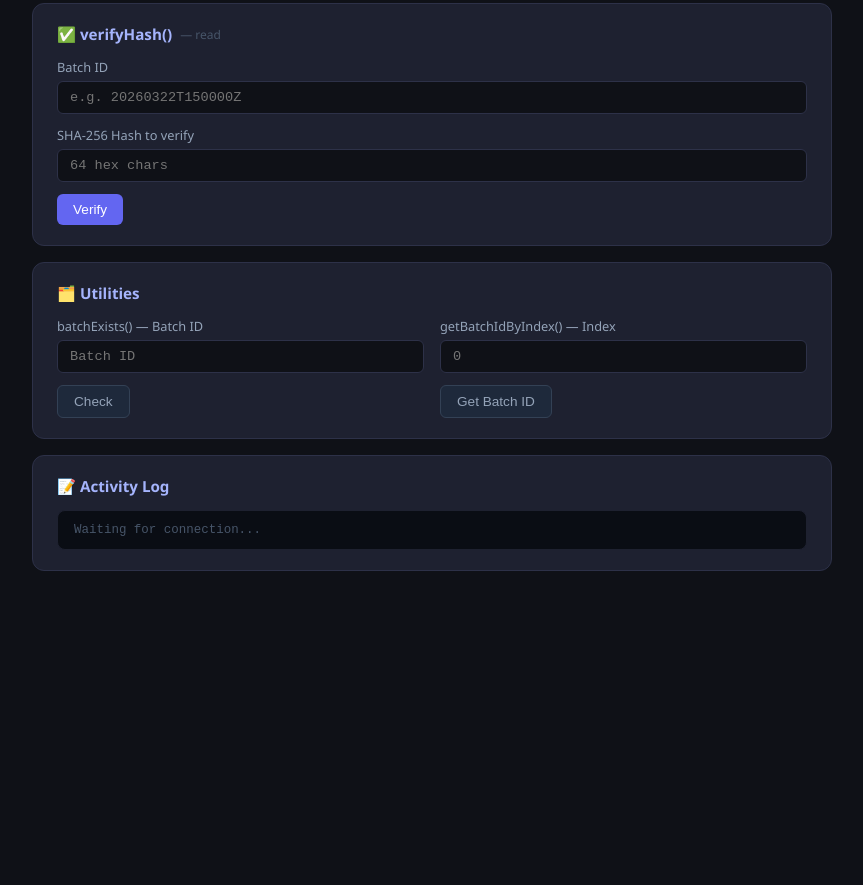
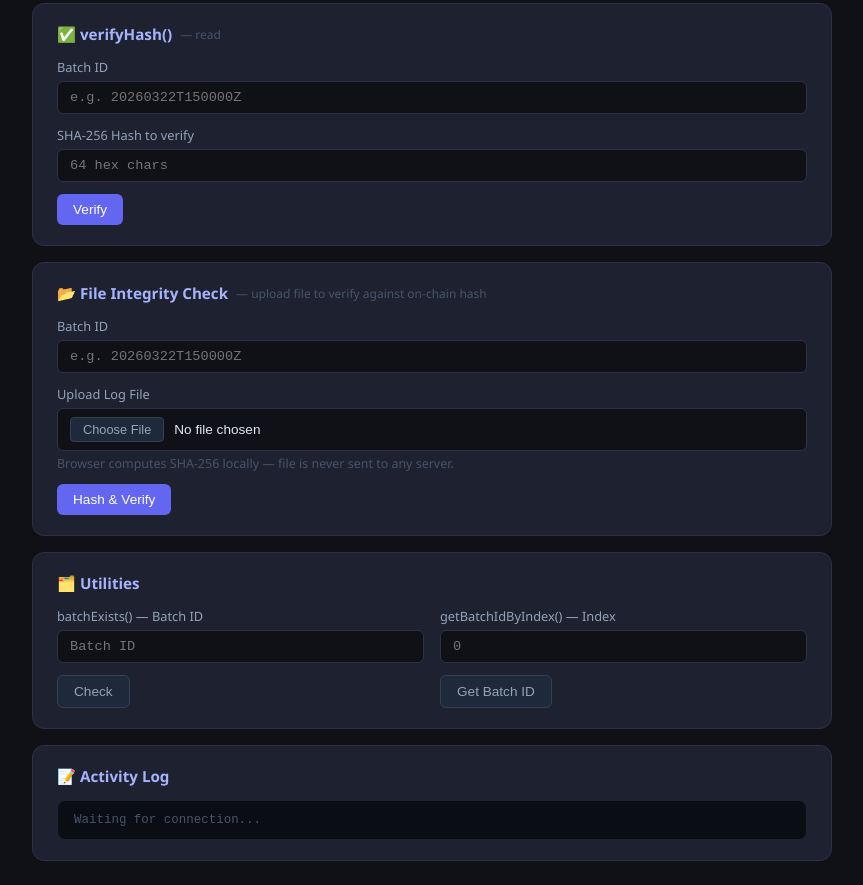
Before and after one commit to ccmp606/proj-611, a plain HTML site: page frontend/index.html in a window 1280 px wide. Shown: the part 817-1702 px from the top of the page, without its empty margins (208-1071 px from the left). Before the commit the page ends 1412 px from the top, so only its background shows below. Drawn offline with nearby package versions, Linux system fonts and the light colour scheme.

Commit message:
Updated FE

```diff
--- a/frontend/index.html
+++ b/frontend/index.html
@@ -172,6 +172,28 @@
 
     .helper { font-size: 0.78rem; color: #475569; margin-top: 4px; }
 
+    .file-input {
+      width: 100%;
+      background: #0f1117;
+      border: 1px solid #2d3148;
+      border-radius: 6px;
+      padding: 8px 12px;
+      color: #e2e8f0;
+      font-size: 0.85rem;
+      cursor: pointer;
+    }
+    .file-input::file-selector-button {
+      background: #1e293b;
+      border: 1px solid #334155;
+      border-radius: 4px;
+      color: #94a3b8;
+      padding: 4px 12px;
+      margin-right: 10px;
+      cursor: pointer;
+      font-size: 0.8rem;
+    }
+    .file-input::file-selector-button:hover { background: #263548; }
+
     #log {
       background: #0a0d14;
       border: 1px solid #1e2130;
@@ -190,7 +212,7 @@
 
 <header>
   <h1>PROJ-611 — LogHashRegistry</h1>
-  <p>Sepolia testnet · <span id="contract-addr-short">0x106b...643</span></p>
+  <p>Sepolia testnet · <span id="contract-addr-short">0xd4AA...9b1</span></p>
   <div id="connect-bar">
     <button id="btn-connect">Connect MetaMask</button>
     <span id="wallet-info">Not connected</span>
@@ -267,6 +289,22 @@
     <div id="verify-result" class="result"></div>
   </div>
 
+  <!-- File Integrity Check -->
+  <div class="card">
+    <h2>📂 File Integrity Check <span style="font-size:0.75rem;color:#475569;font-weight:400">— upload file to verify against on-chain hash</span></h2>
+    <div class="form-group">
+      <label>Batch ID</label>
+      <input id="file-batchid" type="text" placeholder="e.g. 20260322T150000Z" />
+    </div>
+    <div class="form-group">
+      <label>Upload Log File</label>
+      <input id="file-upload" type="file" class="file-input" />
+      <p class="helper">Browser computes SHA-256 locally — file is never sent to any server.</p>
+    </div>
+    <button class="action" onclick="doFileVerify()">Hash &amp; Verify</button>
+    <div id="file-result" class="result"></div>
+  </div>
+
   <!-- batchExists + getBatchIdByIndex -->
   <div class="card">
     <h2>🗂️ Utilities</h2>
@@ -302,7 +340,7 @@
 </main>
 
 <script>
-  const CONTRACT_ADDRESS = "0x106b74f8aaF6E548a8c733adEA2Cec02395B8643";
+  const CONTRACT_ADDRESS = "0xd4AA35966b0eE997CE9a489CAECE4BB452Feb9b1";
   const SEPOLIA_CHAIN_ID = 11155111n;
 
   const ABI = [
@@ -506,6 +544,55 @@
     }
   }
 
+  // ── File Integrity Check ─────────────────────────────────────────────────
+  async function computeFileHash(file) {
+    const buffer = await file.arrayBuffer();
+    const hashBuffer = await crypto.subtle.digest('SHA-256', buffer);
+    const hashArray = Array.from(new Uint8Array(hashBuffer));
+    return hashArray.map(b => b.toString(16).padStart(2, '0')).join('');
+  }
+
+  async function doFileVerify() {
+    if (!contract) return log('Connect wallet first.', 'warn');
+    const batchId = document.getElementById('file-batchid').value.trim();
+    const fileInput = document.getElementById('file-upload');
+    if (!batchId) return showResult('file-result', 'Enter a Batch ID.', 'err');
+    if (!fileInput.files.length) return showResult('file-result', 'Select a file to verify.', 'err');
+
+    try {
+      showResult('file-result', 'Computing SHA-256 hash...', 'warn');
+      const fileHash = await computeFileHash(fileInput.files[0]);
+      log(`File SHA-256: ${fileHash.slice(0, 16)}...`, 'info');
+
+      showResult('file-result', `File hash: ${fileHash}\nFetching on-chain hash...`, 'warn');
+      const [onChainHash, timestamp, submitter] = await contract.getHash(batchId);
+
+      if (!onChainHash) {
+        showResult('file-result', `No on-chain record found for batch "${batchId}".`, 'err');
+        log(`File verify: batch "${batchId}" not found on-chain`, 'err');
+        return;
+      }
+
+      const match = fileHash === onChainHash;
+      const date = new Date(Number(timestamp) * 1000).toISOString();
+      const resultText =
+        `File hash    : ${fileHash}\n` +
+        `On-chain hash: ${onChainHash}\n` +
+        `Stored at    : ${date}\n` +
+        `Submitter    : ${submitter}\n\n` +
+        (match
+          ? '✓ MATCH — File is intact, not tampered.'
+          : '✗ TAMPERED — File hash does NOT match on-chain record!');
+
+      showResult('file-result', resultText, match ? 'match' : 'tamper');
+      log(`File verify("${batchId}") → ${match ? 'MATCH' : 'TAMPERED'}`, match ? 'ok' : 'err');
+    } catch (e) {
+      const msg = e.reason || e.message || String(e);
+      showResult('file-result', `Error: ${msg}`, 'err');
+      log(`File verify error: ${msg}`, 'err');
+    }
+  }
+
   // ── batchExists ───────────────────────────────────────────────────────────
   async function doBatchExists() {
     if (!contract) return log('Connect wallet first.', 'warn');
```
